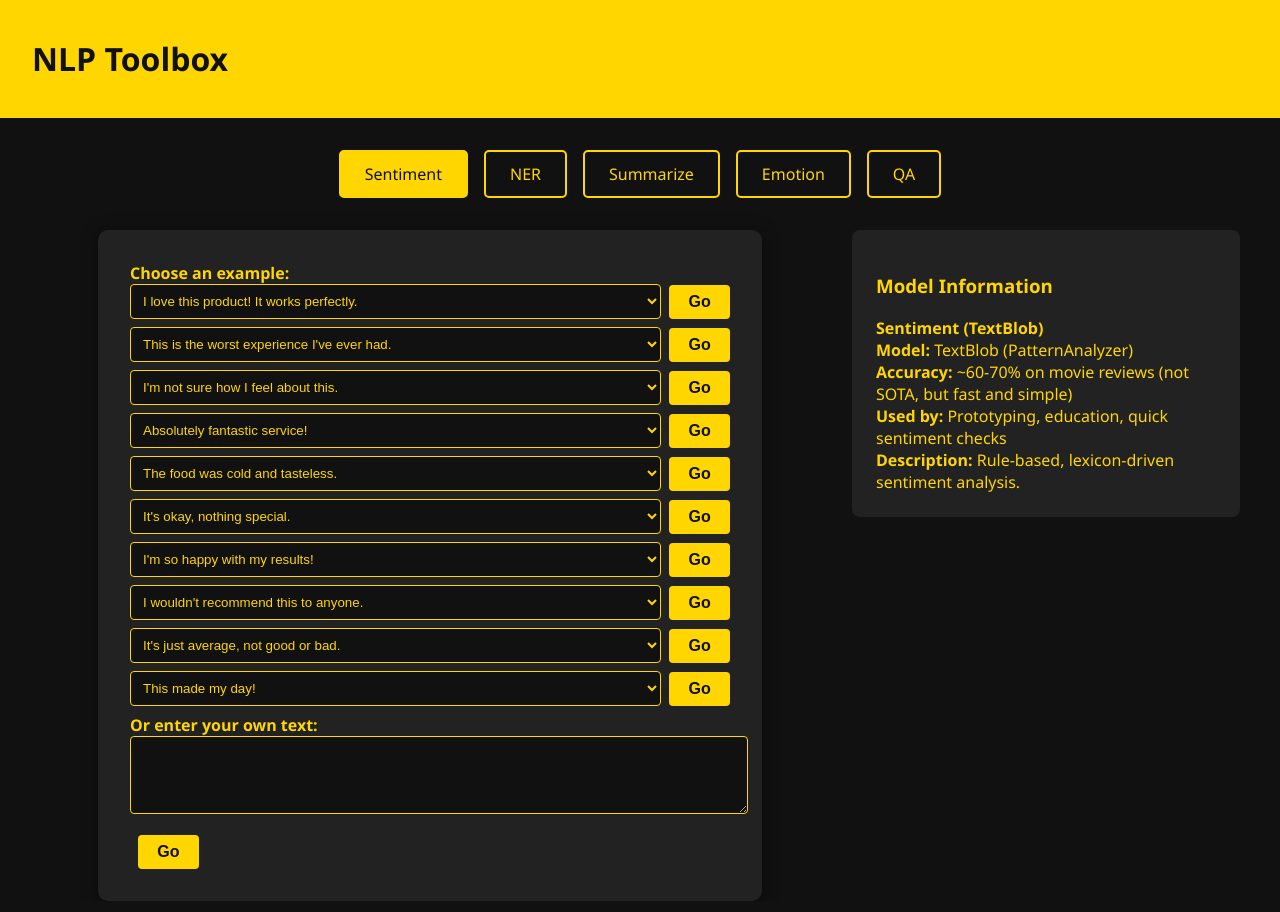
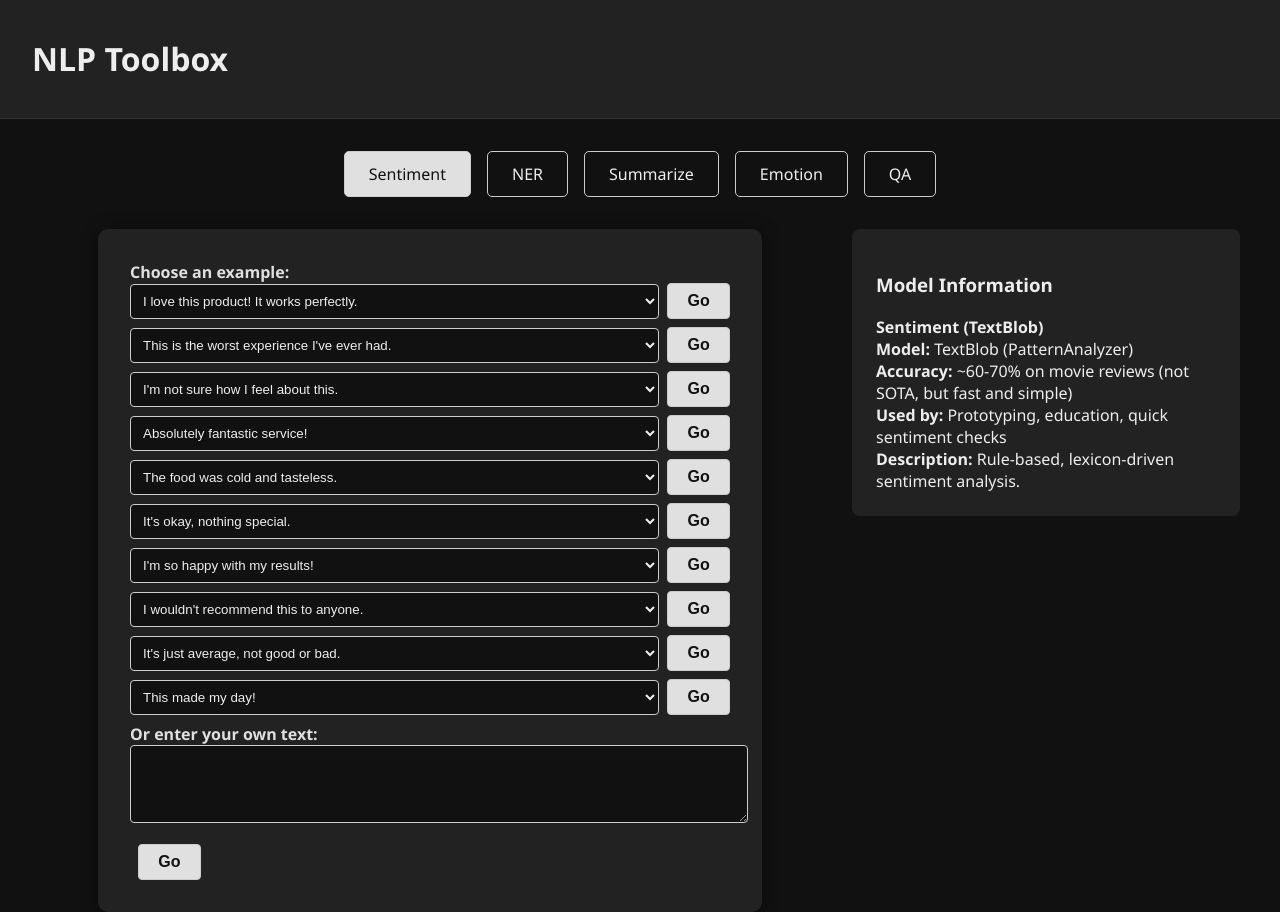
Before and after one commit to tommywood81/nlp_project, a FastAPI app: page / in a window 1280 px wide. Run offline with FastAPI, Linux system fonts and the light colour scheme.

Commit message:
Make dashboard grayscale and remove emojis/symbols across templates

```diff
--- a/app/main.py
+++ b/app/main.py
@@ -9,3 +9,6 @@ app.include_router(nlp.router)
 
 app.mount("/static", StaticFiles(directory="app/static"), name="static")
 templates = Jinja2Templates(directory="app/templates")
+
+#terminate server with: taskkill /F /IM uvicorn.exe
+#reload server with uvicorn app.main:app --reload
--- a/app/templates/index.html
+++ b/app/templates/index.html
@@ -4,17 +4,18 @@
     <title>NLP Tools</title>
     <style>
         body {
-            background: #111;
-            color: #ffd600;
+            background: #111111;
+            color: #eeeeee;
             font-family: 'Segoe UI', Arial, sans-serif;
             margin: 0;
             padding: 0;
         }
         .header {
-            background: #ffd600;
-            color: #111;
+            background: #222222;
+            color: #eeeeee;
             padding: 1rem 2rem;
             margin-bottom: 2rem;
+            border-bottom: 1px solid #333333;
         }
         .task-bar {
             display: flex;
@@ -23,9 +24,9 @@
             margin-bottom: 2rem;
         }
         .task-btn {
-            background: #111;
-            color: #ffd600;
-            border: 2px solid #ffd600;
+            background: #111111;
+            color: #eeeeee;
+            border: 1px solid #cccccc;
             border-radius: 5px;
             padding: 0.7rem 1.5rem;
             font-size: 1rem;
@@ -34,34 +35,34 @@
             text-decoration: none;
         }
         .task-btn.active, .task-btn:hover {
-            background: #ffd600;
-            color: #111;
+            background: #e0e0e0;
+            color: #111111;
         }
         .container {
             max-width: 600px;
             margin: 0 auto;
-            background: #222;
+            background: #222222;
             border-radius: 10px;
             padding: 2rem;
             box-shadow: 0 2px 16px #0008;
         }
         label {
-            color: #ffd600;
+            color: #e0e0e0;
             font-weight: bold;
         }
         select, textarea {
             width: 100%;
             margin-bottom: 1rem;
-            background: #111;
-            color: #ffd600;
-            border: 1px solid #ffd600;
+            background: #111111;
+            color: #eeeeee;
+            border: 1px solid #cccccc;
             border-radius: 4px;
             padding: 0.5rem;
         }
         .go-btn {
-            background: #ffd600;
-            color: #111;
-            border: none;
+            background: #e0e0e0;
+            color: #111111;
+            border: 1px solid #cccccc;
             border-radius: 4px;
             padding: 0.5rem 1.2rem;
             font-size: 1rem;
@@ -70,7 +71,7 @@
             margin-left: 0.5rem;
         }
         .go-btn:hover {
-            background: #fff200;
+            background: #ffffff;
         }
         .example-row {
             display: flex;
@@ -103,8 +104,8 @@
                     {% set parts = text.split('||') %}
                     <div class="example-row">
                         <div style="flex:1;">
-                            <span style="color:#ffd600;font-weight:bold;">Q:</span> {{ parts[0] }}<br>
-                            <span style="color:#ffd600;font-weight:bold;">Context:</span> <span style="color:#ffd600;">{{ parts[1] }}</span>
+                            <span style="color:#e0e0e0;font-weight:bold;">Q:</span> {{ parts[0] }}<br>
+                            <span style="color:#e0e0e0;font-weight:bold;">Context:</span> <span style="color:#e0e0e0;">{{ parts[1] }}</span>
                         </div>
                         <button type="button" class="go-btn" data-question="{{ parts[0]|e }}" data-context="{{ parts[1]|e }}">Go</button>
                     </div>
@@ -118,13 +119,13 @@
                 {% elif task == "summarize" %}
                     {% for text in example_texts[:5] %}
                     <div class="example-row" style="align-items: flex-start;">
-                        <div style="flex:1; max-height: 120px; overflow-y: auto; background: #191919; color: #ffd600; border-radius: 6px; padding: 0.7rem; margin-bottom: 0.5rem; font-size: 1rem;">
+                        <div style="flex:1; max-height: 120px; overflow-y: auto; background: #191919; color: #eeeeee; border-radius: 6px; padding: 0.7rem; margin-bottom: 0.5rem; font-size: 1rem;">
                             {{ text }}
                         </div>
                         <button type="button" class="go-btn" data-summary="{{ text|e }}">Go</button>
                     </div>
                     {% endfor %}
-                    <label>Or enter your own text:</label><br>
+                     <label>Or enter your own text:</label><br>
                     <textarea name="text" id="user-text" rows="6" cols="50"></textarea>
                     <button type="submit" class="go-btn">Go</button>
                 {% else %}
@@ -142,7 +143,7 @@
                 {% endif %}
             </form>
         </div>
-        {% set model_infos = {
+         {% set model_infos = {
           'sentiment': {
             'title': 'Sentiment (TextBlob)',
             'model': 'TextBlob (PatternAnalyzer)',
@@ -179,8 +180,8 @@
             'description': 'DistilBERT distilled from BERT, fine-tuned on SQuAD.'
           }
         } %}
-        <div class="model-info-box" style="flex:1; min-width:260px; max-width:340px; background:#222; border-radius:8px; color:#ffd600; padding:1.5em; margin-top:0; margin-bottom:2em;">
-          <h3 style="color:#ffd600;">Model Information</h3>
+        <div class="model-info-box" style="flex:1; min-width:260px; max-width:340px; background:#222222; border-radius:8px; color:#eeeeee; padding:1.5em; margin-top:0; margin-bottom:2em;">
+          <h3 style="color:#eeeeee;">Model Information</h3>
           {% set info = model_infos.get(task, {}) %}
           <div>
             <strong>{{ info.title }}</strong><br>
```
Also changed, not shown: app/templates/result.html (+14 -14 lines), tests/test_emotion.py (+2 -0 lines).
